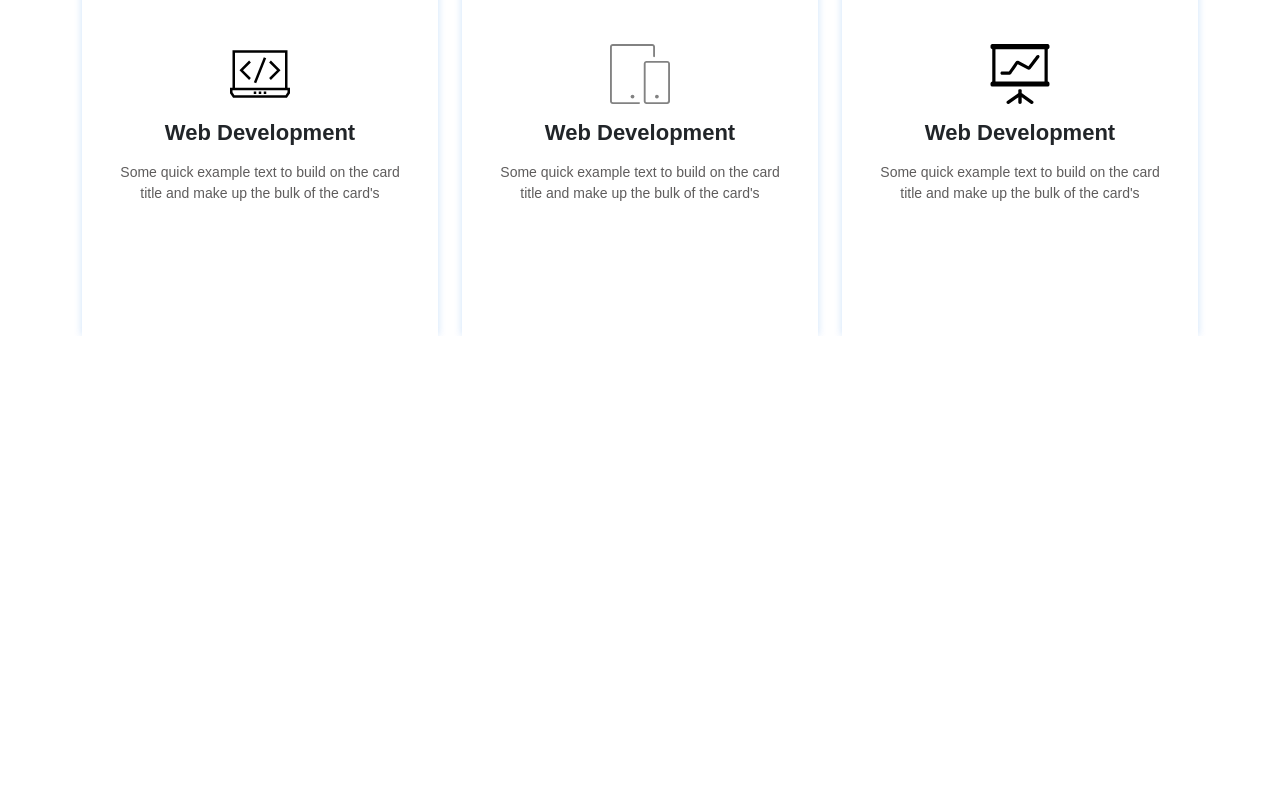
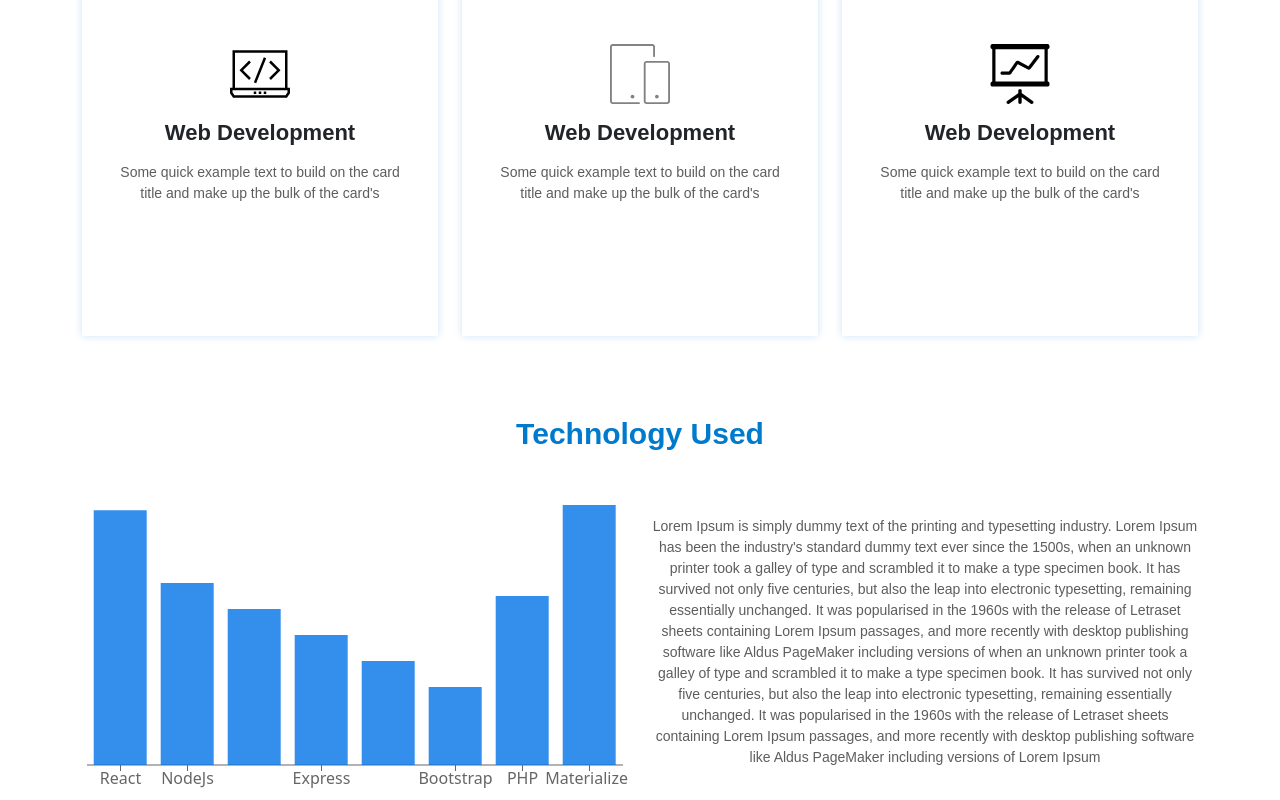
Before and after one commit to saifuldeveloper/react_basik_project, a React (Create React App) app: page / in a window 1280 px wide. Shown: the part 730-1530 px from the top of the page. Before the commit the page ends 1066 px from the top, so only its background shows below. Built offline with nearby package versions, Linux system fonts and the light colour scheme.

Commit message:
Technology use Barchart Complete

```diff
--- a/package.json
+++ b/package.json
@@ -10,6 +10,7 @@
     "react-bootstrap": "^2.5.0",
     "react-dom": "^18.2.0",
     "react-scripts": "5.0.1",
+    "recharts": "^2.1.13",
     "web-vitals": "^2.1.4"
   },
   "scripts": {
--- a/src/App.js
+++ b/src/App.js
@@ -2,6 +2,7 @@ import React  from "react";
 import TopBanner from "./components/TopBanner/TopBanner";
 import Services from './components/Services/Services';
 import TopNavigation from "./components/TopNavigation/TopNavigation";
+import Analysis from "./components/Analysis/Analysis";
 
 function App() {
   return (
@@ -11,6 +12,7 @@ function App() {
     <TopNavigation />
     <TopBanner />
     <Services/>
+    <Analysis />
 
     </div>
   );
--- a/src/asset/css/custom.css
+++ b/src/asset/css/custom.css
@@ -111,3 +111,12 @@
 .ServiceCard:hover{
     box-shadow: 0 0 8px 0 rgba(0, 112, 230, 0.5);
 }
+
+.des{
+    font-family:'Raleway ', sans-serif;
+    font-size: 14px;
+    font-weight: 400;
+    margin-top: 1rem;
+    color: #484545E0;
+    text-justify: auto;
+}
--- /dev/null
+++ b/src/components/Analysis/Analysis.js
@@ -0,0 +1,65 @@
+import React, { Component, Fragment } from "react";
+import { Container } from "react-bootstrap";
+import { Row, Col } from "react-bootstrap";
+import { BarChart, Bar ,ResponsiveContainer,XAxis,Tooltip} from "recharts";
+
+export default class Analysis extends Component {
+  constructor() {
+    super();
+    this.state = {
+      data: [
+        { Technology: "React", Percentage: 98 },
+        { Technology: "NodeJs", Percentage: 70 },
+        { Technology: "MongoDB", Percentage: 60 },
+        { Technology: "Express", Percentage: 50 },
+        { Technology: "Mongoose", Percentage: 40 },
+        { Technology: "Bootstrap", Percentage: 30 },
+        { Technology: "PHP", Percentage:65 },
+        { Technology: "Materialize", Percentage: 100 },
+      ],
+    };
+  }
+
+  render() {
+    var blue = "rgb(0,115,230,0.8)";
+    return (
+      <Fragment>
+        <Container className="text-center">
+          <h1 className="ServiceMainTitle">Technology Used</h1>
+          <Row>
+            <Col lg={6}md={12} sm={12}  style={{ height:'300px'}}>
+              <ResponsiveContainer >
+                <BarChart width={100} height={400} data={this.state.data}>
+                  <Tooltip />
+                  <XAxis dataKey="Technology" />
+                  <Bar dataKey="Percentage" fill={blue}></Bar>
+                </BarChart>
+              </ResponsiveContainer>
+            </Col>
+            <Col lg={6} md={12} sm={12}>
+              <p className="text-justify des">
+                Lorem Ipsum is simply dummy text of the printing and typesetting
+                industry. Lorem Ipsum has been the industry's standard dummy
+                text ever since the 1500s, when an unknown printer took a galley
+                of type and scrambled it to make a type specimen book. It has
+                survived not only five centuries, but also the leap into
+                electronic typesetting, remaining essentially unchanged. It was
+                popularised in the 1960s with the release of Letraset sheets
+                containing Lorem Ipsum passages, and more recently with desktop
+                publishing software like Aldus PageMaker including versions of
+                when an unknown printer took a galley
+                of type and scrambled it to make a type specimen book. It has
+                survived not only five centuries, but also the leap into
+                electronic typesetting, remaining essentially unchanged. It was
+                popularised in the 1960s with the release of Letraset sheets
+                containing Lorem Ipsum passages, and more recently with desktop
+                publishing software like Aldus PageMaker including versions of
+                Lorem Ipsum
+              </p>
+            </Col>
+          </Row>
+        </Container>
+      </Fragment>
+    );
+  }
+}
--- a/src/components/TopBanner/TopBanner.js
+++ b/src/components/TopBanner/TopBanner.js
@@ -1,6 +1,4 @@
 import React, { Component, Fragment } from "react";
-import "../../asset/css/custom.css";
-import "../../asset/css/bootstrap.min.css";
 import { Button, Col, Container, Row } from "react-bootstrap";
 
 export default class TopBanner extends Component {
--- a/src/components/TopNavigation/TopNavigation.js
+++ b/src/components/TopNavigation/TopNavigation.js
@@ -1,5 +1,7 @@
 import React, { Component } from "react";
 import { Fragment } from "react";
+import "../../asset/css/custom.css";
+import "../../asset/css/bootstrap.min.css";
 import { Navbar,Container,Nav } from "react-bootstrap";
 
 
```
Also changed, not shown: 1 other file (tests, documents, lock files or other folders).
